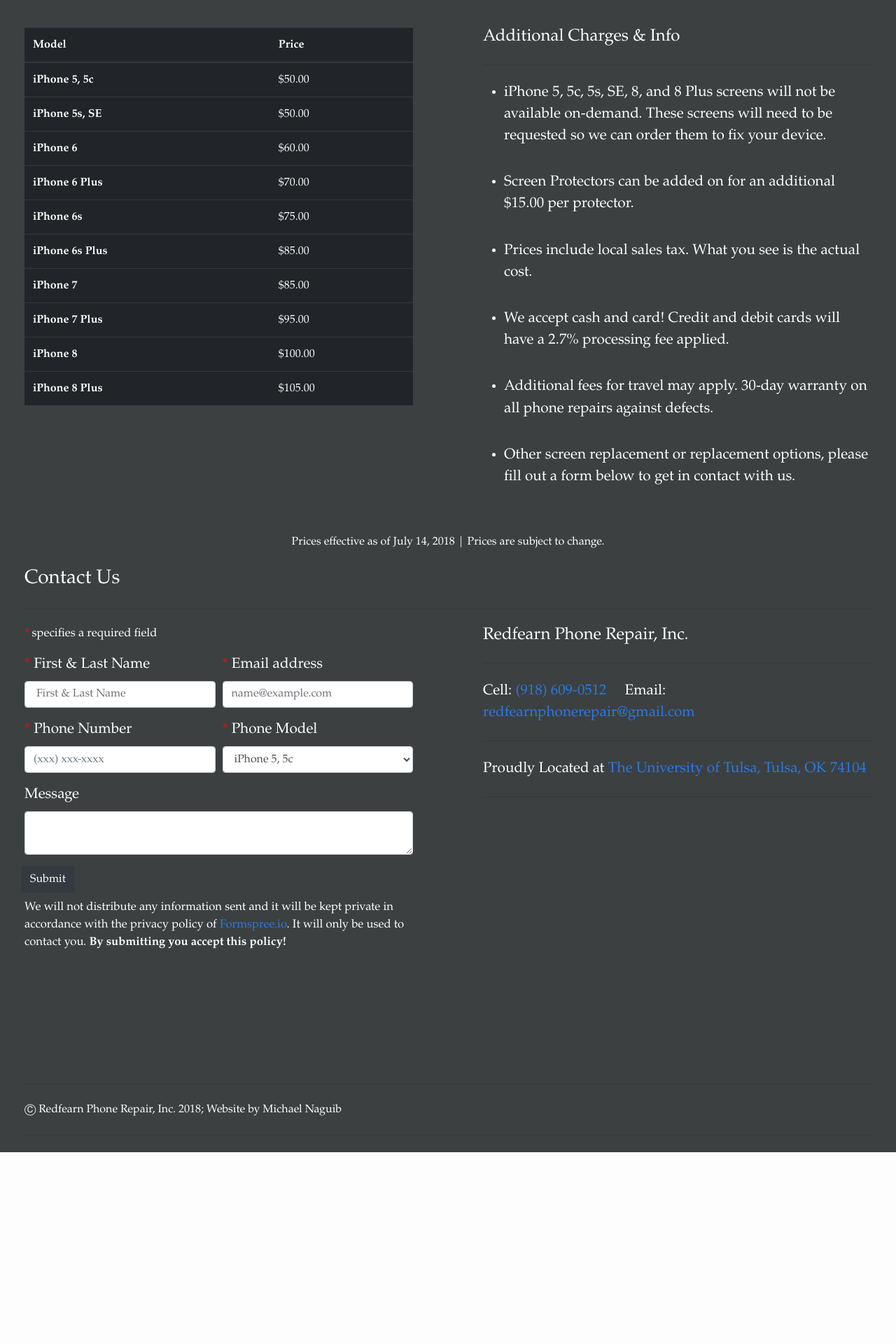
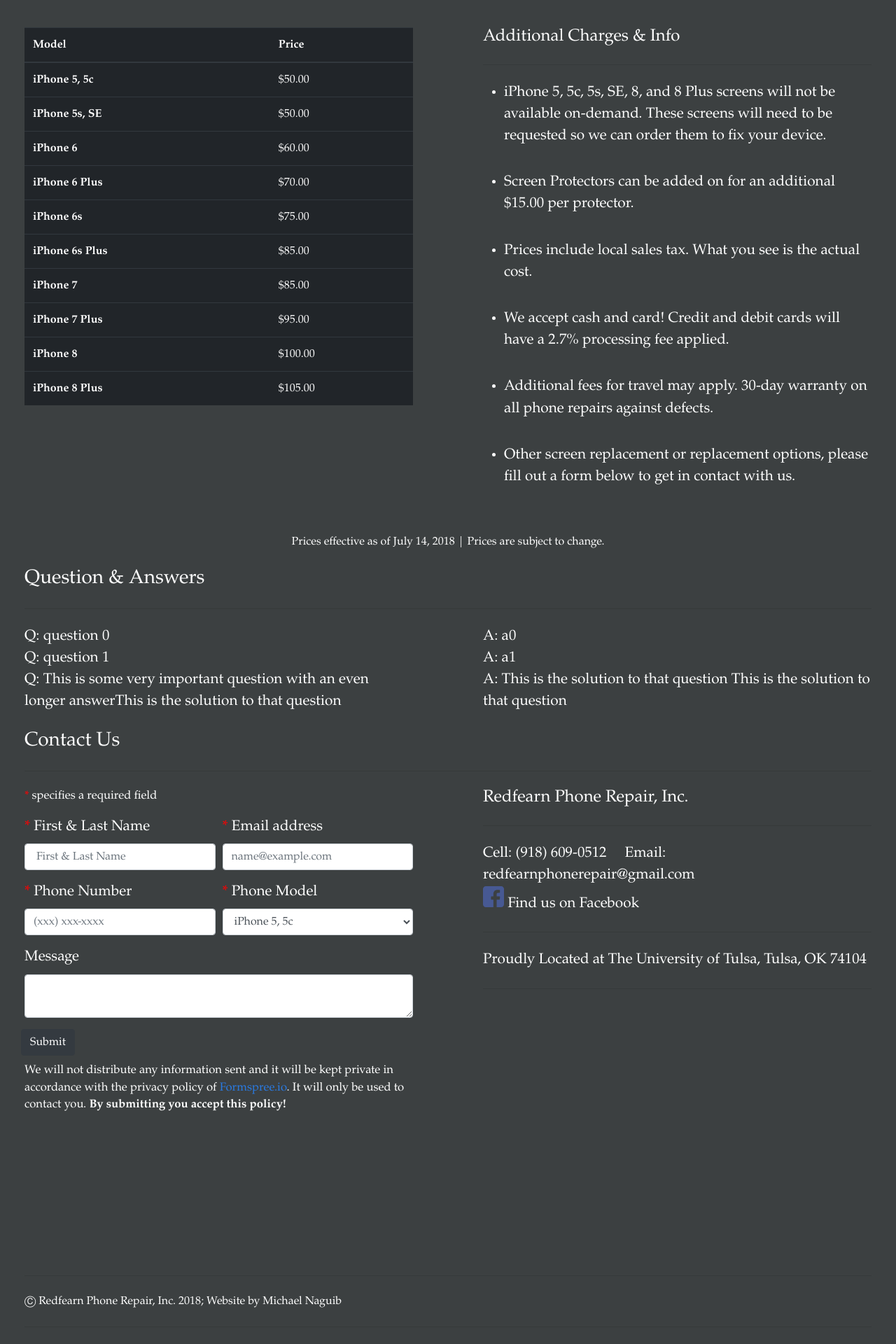
Before and after one commit to Michael-N/Jay-Redfearn.github.io, a Jekyll site: the page built from index.html, in a window 1280 px wide. Shown: the part 819-2739 px from the top of the page at 70% size. Built offline with Jekyll 4.4.1, drawn with Linux system fonts in a browser that asks for light colours; some web fonts are replaced; before the commit the page ends 2465 px from its top, so only the background shows below that; grey boxes are pictures that could not be loaded.

Commit message:
Added in a question and answer section to the website as well as a facebook button. NOTE the question data still has to be set; this can be done by editing the question_answer.json file; TL;DR; Q and A, + facebook button

```diff
--- /dev/null
+++ b/_data/questions_answers.json
@@ -0,0 +1,9 @@
+[
+    {
+        "question":"question 0 ",
+        "answer":" a0"},
+    {"question":" question 1",
+        "answer":"a1"},
+    {"question":"This is some very important question with an even longer answerThis is the solution to that question",
+        "answer":"This is the solution to that question This is the solution to that question"}
+]
--- a/_includes/contact.html
+++ b/_includes/contact.html
@@ -75,6 +75,12 @@
             <hr class="my-4">
                 Cell: <a href="tel:9186090512">(918) 609-0512</a> &nbsp;&nbsp;&nbsp;
                 Email: <a href="mailto:redfearnphonerepair@gmail.com" subject="Phone Repair">redfearnphonerepair@gmail.com</a>
+                <br/>
+                <a href="https://www.facebook.com/redfearnphonerepair/">
+                        <div class="contact-info-facebook"></div>
+                        <div class="contact-info-caption">Find us on Facebook</div>
+                </a>
+
             <hr class="my-4">
                 Proudly Located at <span><a href="https://goo.gl/maps/iMsgFUcQYX12">The University of Tulsa, Tulsa, OK 74104</a></span>
             <hr class="my-4">
--- /dev/null
+++ b/_includes/questionandanswer.html
@@ -0,0 +1,13 @@
+<div id="qaa" class="row">
+    <!--=== Title ===-->
+    <div class="qaa-title col-md-12">
+        <h3>Question & Answers</h3>
+        <hr class="my-4">
+    </div>
+    <!--=== Q&A ===-->
+    {% for item in site.data.questions_answers %}
+        <div class="col-md-6 qaa-qa" >Q: {{item.question}}</div>
+        <div class="col-md-6 qaa-qa">A: {{item.answer}}</div>
+    {% endfor %}
+    <div id="qaa-padding"></div>
+</div>
--- a/_sass/_base.scss
+++ b/_sass/_base.scss
@@ -17,6 +17,7 @@
 @import '_pricing';
 @import '_contact';
 @import '_footer';
+@import '_questionandanswer';
 
 /**
  * Basic styling
--- a/_sass/_contact.scss
+++ b/_sass/_contact.scss
@@ -25,10 +25,26 @@
 
     .contact-info{
         padding:0px 50px 0px 50px;
+        a{
+            text-decoration: none;
+            color:$font-color;
+        }
+        a:hover{
+            text-decoration: none;
+            color:$font-color;
+        }
+        .contact-info-facebook{
+            display: inline-block;
+            height:30px;
+            width:30px;
+            background-size: cover;
+            background-image: url('/assets/facebook.svg');
+        }
+        .contact-info-caption{
+            height:30;
+            display: inline-block;
+        }
 
-        #contact-map{
-
-        }
     }
 }
 
--- /dev/null
+++ b/_sass/_questionandanswer.scss
@@ -0,0 +1,18 @@
+// instead of the long prefix questionandanswer use the abbriviation   qaa
+@import 'variables';
+
+#qaa{
+    background-color: $main-bg;
+    color:$font-color;
+    font-family: $font-stack;
+
+    .qaa-title,div{
+        padding: 0px 50px 0px 50px;
+    }
+    .qaa-qa{
+        font-size: $font-size-md;
+    }
+    #qaa-padding{
+        padding: 0px 50px 25px 50px;
+    }
+}
--- a/index.html
+++ b/index.html
@@ -6,5 +6,6 @@
   {% include splash.html %}
   {% include about.html %}
   {% include pricing.html %}
+  {% include questionandanswer.html %}
   {% include contact.html %}
   {% include footer.html %}
```
Also changed, not shown: assets/facebook.svg (added).
